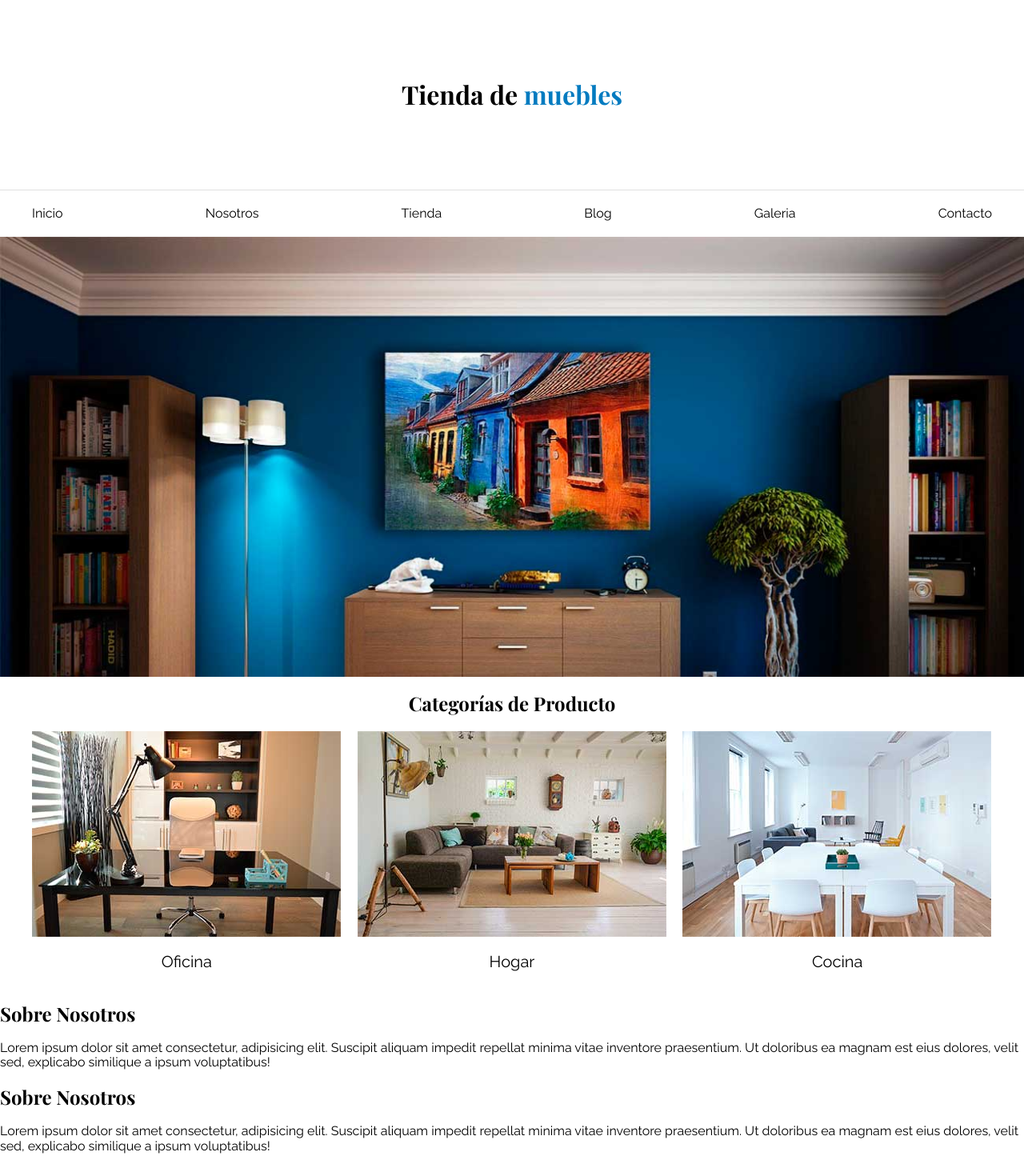
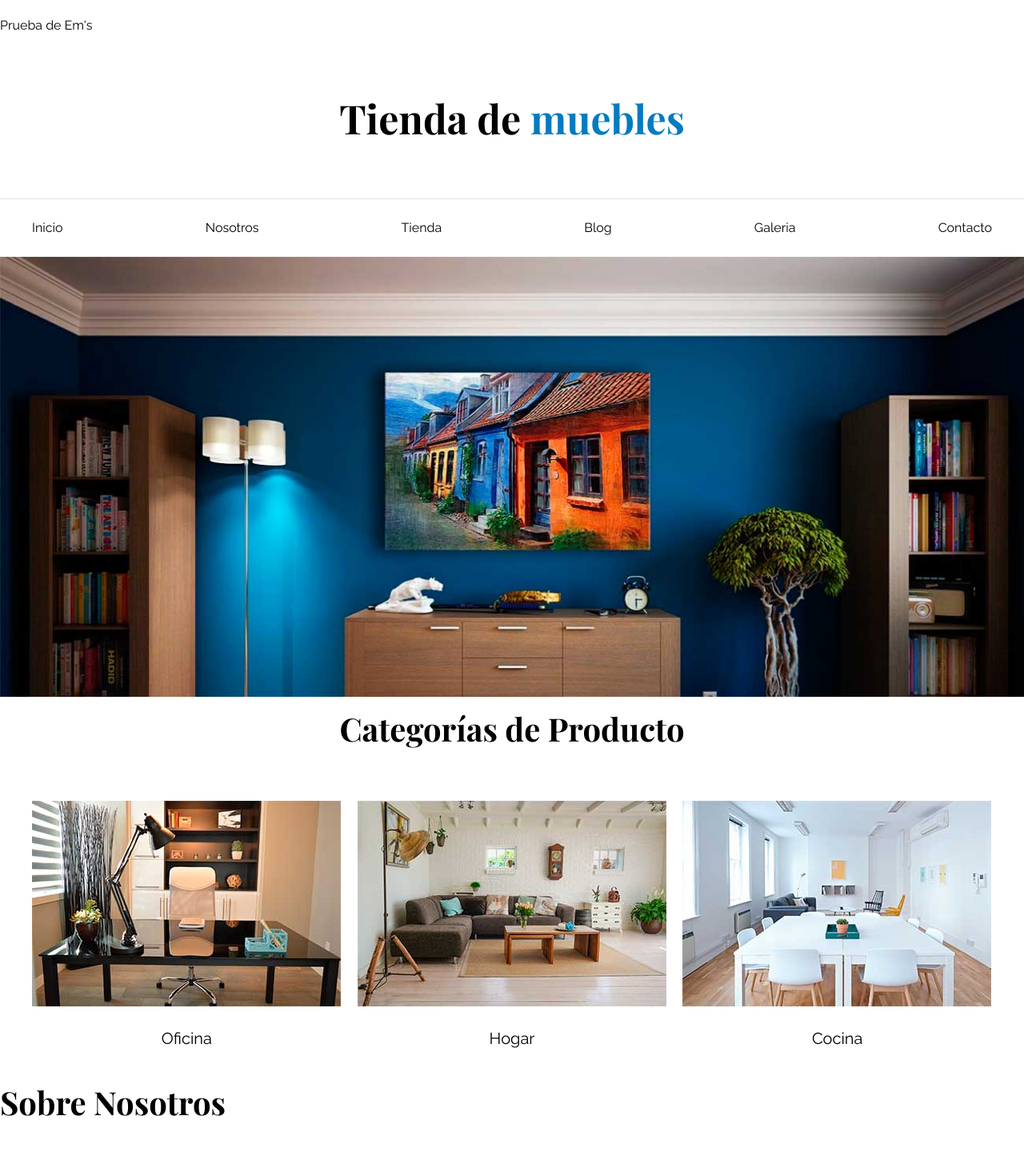
Before and after one commit to edgardOrtega/Ecommerce, a plain HTML site: page index.html in a window 1280 px wide. Shown: the top 1445 px of the page at 80% size. Drawn offline with nearby package versions, Linux system fonts and the light colour scheme; a web font is replaced by a local one.

Commit message:
agregando estructura bem y smacss a nuestros estilos css

```diff
--- a/asset/css/app.css
+++ b/asset/css/app.css
@@ -2,20 +2,34 @@
 
 html{
     box-sizing: border-box;
+    font-size:62.5%; /* 1REM = 10px */
 }
 *, *:before, *:after{
     box-sizing:inherit;
 }
 body{
     font-family: 'Raleway', sans-serif;
+    font-size: 1.6rem;
+    line-height: 2;
 }
 
 /* Globales */
 
 h1,h2,h3{
     font-family: "Playfair Display", serif;
+    margin: 0 0 5rem 0;
 }
 
+h1{
+    font-size: 5rem;
+}
+h2{
+    font-size: 4rem;
+}
+
+h3{
+    font-size: 3rem ;
+}
 
 a{
     text-decoration: none;
@@ -23,7 +37,7 @@ a{
 }
 
 .contenedor{
-    max-width: 1200px;
+    max-width: 120rem;
     margin: 0 auto;
 }
 
@@ -35,9 +49,9 @@ img{
 
 /* Header y Navegacion  */
 
+
 .nombre-sitio{
-    margin-top: 100px;
-    margin-bottom: 100px;
+    margin-top: 5rem;
     text-align: center;
 }
 
@@ -47,17 +61,17 @@ img{
 }
 
 .contenedor-navegacion{
-    border-top: 1px solid #e1e1e1
+    border-top: .1rem solid #e1e1e1
 }
 .nav-principal{
-    padding: 20px 0;
+    padding: 2rem 0;
     display: flex;
     justify-content: space-between;
 }
 
 .hero{
     background-image: url("../img/principal.jpg");
-    height: 550px;
+    height: 55rem;
     background-size: cover;
     background-repeat: no-repeat;
 }
@@ -70,16 +84,16 @@ img{
 .categoria a{
     display: block;
     text-align: center;
-    padding: 20px;
-    font-size: 20px;
+    padding: 2rem;
+    font-size: 2rem;
 }
 .categoria a:hover{
     background-color: #037bc0;
     color: #FFFFFF;
-    border-bottom-right-radius: 10px;
+    border-bottom-right-radius: 1rem;
 }
 .listado-categorias{
 display: grid;
 grid-template-columns: repeat(3,1fr);
-gap:20px;
+gap:2rem;
 }
--- a/index.html
+++ b/index.html
@@ -14,6 +14,7 @@
 <body>
 
     <header>
+        <p>Prueba de Em's </p>
         <h1 class="nombre-sitio">Tienda de <span>muebles </span></h1>
     </header>
 
```
